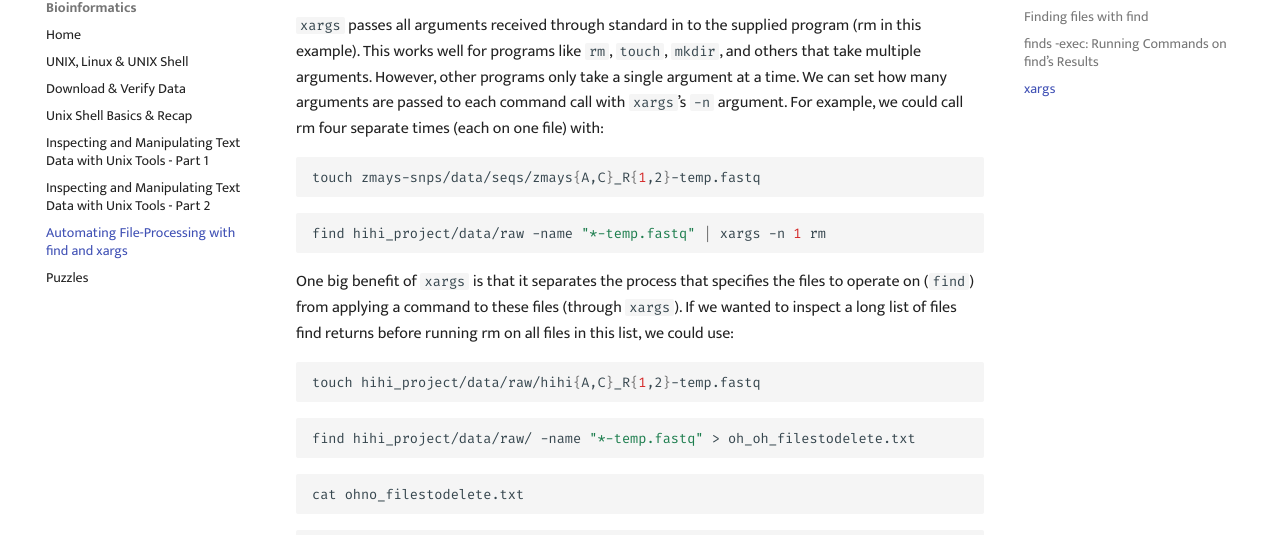
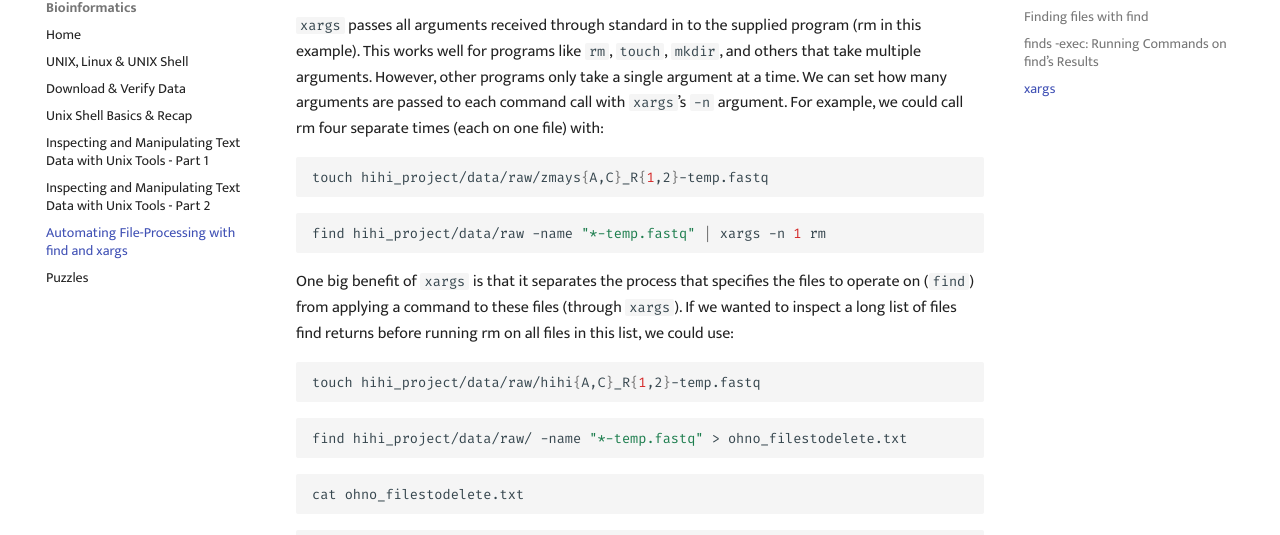
Before and after one commit to GenomicsAotearoa/shell-for-bioinformatics, an MkDocs documentation site: the page built from docs/6_automate_fileprocessing_find_xargs.md, in a window 1280 px wide and 900 px high, scrolled down 2695 px. Shown: the part 91-626 px from the top of the window. Built offline with MkDocs 1.6.1 and Material for MkDocs 9.7.7, drawn with Linux system fonts in a browser that asks for light colours; comment, search, counter and statistics services are not loaded; the version menu is left out.

Commit message:
fix typo on xargs

````diff
--- a/docs/6_automate_fileprocessing_find_xargs.md
+++ b/docs/6_automate_fileprocessing_find_xargs.md
@@ -149,7 +149,7 @@ find hihi_project/data/raw -name "*-temp.fastq" | xargs rm
 `xargs` passes all arguments received through standard in to the supplied program (rm in this example). This works well for programs like `rm`, `touch`, `mkdir`, and others that take multiple arguments. However, other programs only take a single argument at a time. We can set how many arguments are passed to each command call with `xargs`’s `-n` argument. For example, we could call rm four separate times (each on one file) with:
 
 ```bash
-touch zmays-snps/data/seqs/zmays{A,C}_R{1,2}-temp.fastq
+touch hihi_project/data/raw/zmays{A,C}_R{1,2}-temp.fastq
 ```
 ```bash
 find hihi_project/data/raw -name "*-temp.fastq" | xargs -n 1 rm
@@ -161,7 +161,7 @@ One big benefit of `xargs` is that it separates the process that specifies the f
 touch hihi_project/data/raw/hihi{A,C}_R{1,2}-temp.fastq
 ```
 ```bash
-find hihi_project/data/raw/ -name "*-temp.fastq" > oh_oh_filestodelete.txt
+find hihi_project/data/raw/ -name "*-temp.fastq" > ohno_filestodelete.txt
 ```
 ```bash
 cat ohno_filestodelete.txt
````
